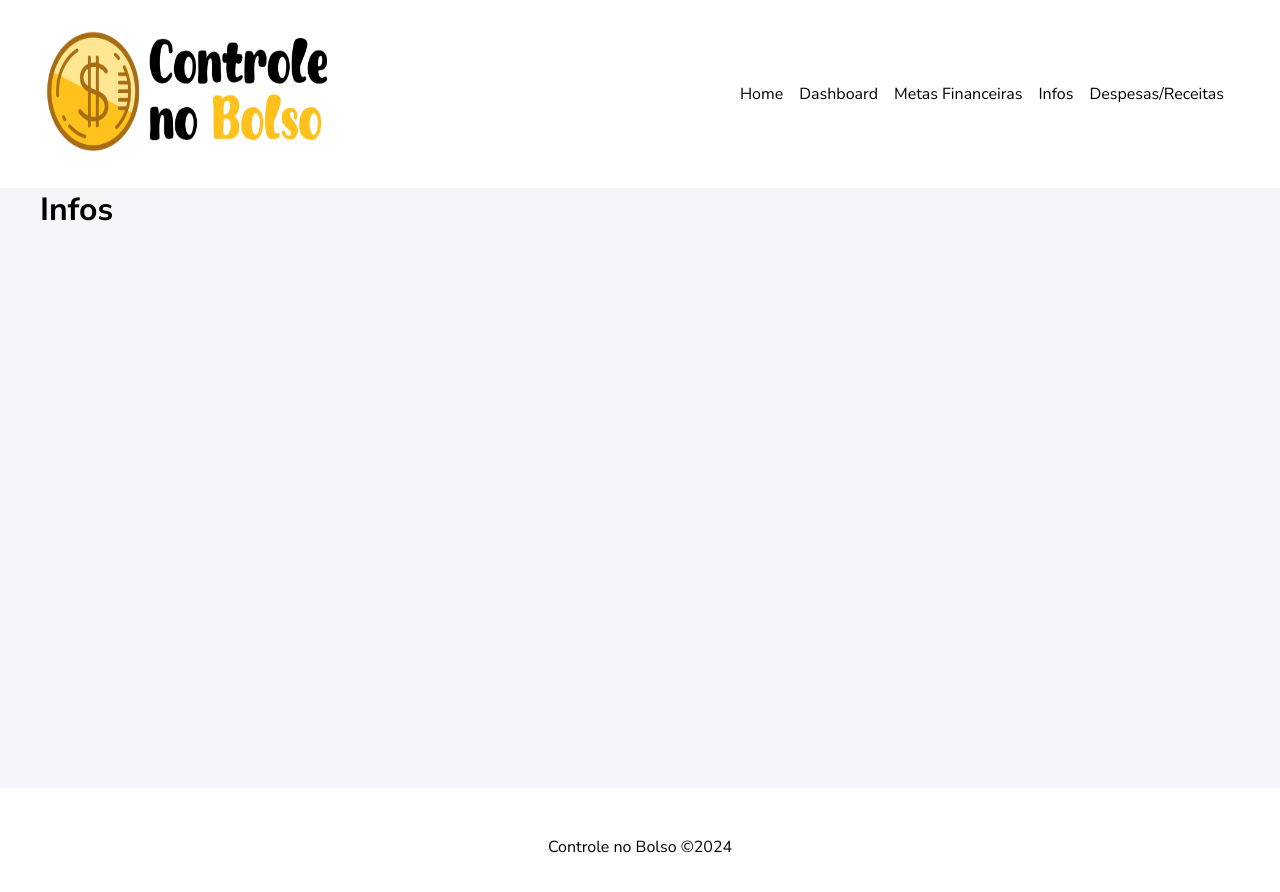
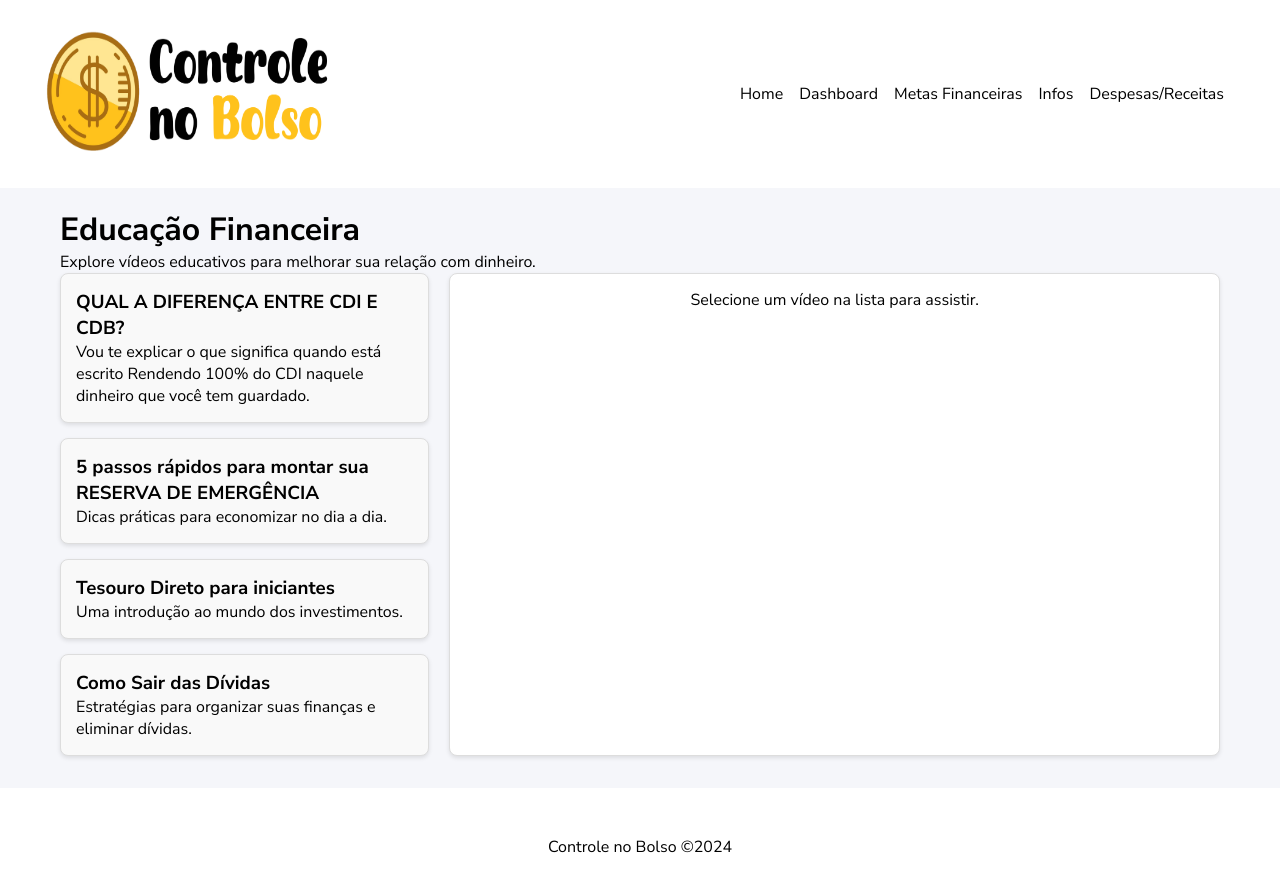
Before and after one commit to FlavioFigueiroa/Controle-no-Bolso, a React (Create React App) app: page /#/infos in a window 1280 px wide. Shown: the top 892 px of the page. Built offline with nearby package versions, Linux system fonts and the light colour scheme.

Commit message:
Página de vídeos

```diff
--- a/db.json
+++ b/db.json
@@ -29,6 +29,16 @@
         "id": "4",
         "name": "Despesa"
       }
+    },
+    {
+      "id": "7998",
+      "descricao": "JBL",
+      "data": "2024-11-04",
+      "valor": "2000",
+      "category": {
+        "id": "4",
+        "name": "Despesa"
+      }
     }
   ],
   "categories": [
--- a/package.json
+++ b/package.json
@@ -7,8 +7,10 @@
     "@testing-library/jest-dom": "^5.17.0",
     "@testing-library/react": "^13.4.0",
     "@testing-library/user-event": "^13.5.0",
+    "chart.js": "^4.4.6",
     "json-server": "^1.0.0-beta.2",
     "react": "^18.3.1",
+    "react-chartjs-2": "^5.2.0",
     "react-dom": "^18.3.1",
     "react-icons": "^5.3.0",
     "react-router-dom": "^6.26.2",
@@ -18,7 +20,7 @@
   },
   "scripts": {
     "predeploy": "npm run build",
-   "deploy": "gh-pages -d build",
+    "deploy": "gh-pages -d build",
     "start": "react-scripts start",
     "backend": "json-server --watch db.json --port 5000",
     "build": "react-scripts build",
--- a/src/components/pages/Dashboard.js
+++ b/src/components/pages/Dashboard.js
@@ -1,5 +1,151 @@
-function Dashboard(){
-    return <h1>Dashboard</h1>
+import React, { useEffect, useState } from "react";
+import { Bar, Line } from "react-chartjs-2";
+import {
+    Chart as ChartJS,
+    CategoryScale,
+    LinearScale,
+    BarElement,
+    LineElement,
+    Title,
+    Tooltip,
+    Legend,
+    PointElement,
+} from "chart.js";
+
+ChartJS.register(
+    CategoryScale,
+    LinearScale,
+    BarElement,
+    LineElement,
+    PointElement,
+    Title,
+    Tooltip,
+    Legend
+);
+
+
+function Dashboard() {
+    const [despesas, setDespesas] = useState([]);
+    const [periodo, setPeriodo] = useState("mensal");
+
+    useEffect(() => {
+        fetch("http://localhost:5000/despesas", {
+            method: "GET",
+            headers: {
+                "Content-Type": "application/json",
+            },
+        })
+            .then((response) => response.json())
+            .then((data) => setDespesas(data))
+            .catch((error) => console.error("Erro ao buscar despesas:", error));
+    }, []);
+
+    const filtrarPorPeriodo = (periodo) => {
+        const hoje = new Date();
+        return despesas.filter((despesa) => {
+            const dataDespesa = new Date(despesa.data);
+            if (periodo === "mensal") {
+                return (
+                    dataDespesa.getMonth() === hoje.getMonth() &&
+                    dataDespesa.getFullYear() === hoje.getFullYear()
+                );
+            }
+            if (periodo === "semanal") {
+                const umaSemanaAtras = new Date();
+                umaSemanaAtras.setDate(hoje.getDate() - 7);
+                return dataDespesa >= umaSemanaAtras && dataDespesa <= hoje;
+            }
+            if (periodo === "anual") {
+                return dataDespesa.getFullYear() === hoje.getFullYear();
+            }
+            return true;
+        });
+    };
+
+    const calcularTotal = (tipo) => {
+        return filtrarPorPeriodo(periodo)
+            .filter((despesa) => despesa.category.name === tipo)
+            .reduce((acc, despesa) => acc + parseFloat(despesa.valor), 0);
+    };
+
+    const prepararDadosParaGrafico = () => {
+        const despesasFiltradas = filtrarPorPeriodo(periodo);
+        const porCategoria = despesasFiltradas.reduce((acc, despesa) => {
+            const categoria = despesa.category.name;
+            acc[categoria] = (acc[categoria] || 0) + parseFloat(despesa.valor);
+            return acc;
+        }, {});
+
+        return {
+            labels: Object.keys(porCategoria),
+            datasets: [
+                {
+                    label: "Valores por Categoria",
+                    data: Object.values(porCategoria),
+                    backgroundColor: ["#FF6384", "#36A2EB", "#FFCE56", "#4BC0C0"],
+                },
+            ],
+        };
+    };
+
+    const dadosLinha = () => {
+        const despesasFiltradas = filtrarPorPeriodo(periodo);
+        const porData = despesasFiltradas.reduce((acc, despesa) => {
+            const data = new Date(despesa.data).toLocaleDateString("pt-BR");
+            acc[data] = (acc[data] || 0) + parseFloat(despesa.valor);
+            return acc;
+        }, {});
+
+        return {
+            labels: Object.keys(porData),
+            datasets: [
+                {
+                    label: "Despesas ao longo do tempo",
+                    data: Object.values(porData),
+                    borderColor: "#36A2EB",
+                    backgroundColor: "rgba(54, 162, 235, 0.2)",
+                    fill: true,
+                },
+            ],
+        };
+    };
+
+    return (
+        <div className="dashboard">
+            <h1>Dashboard Financeiro</h1>
+
+            {/* Controle de Período */}
+            <div className="periodo-select">
+                <label>Selecione o Período:</label>
+                <select onChange={(e) => setPeriodo(e.target.value)} value={periodo}>
+                    <option value="mensal">Mensal</option>
+                    <option value="semanal">Semanal</option>
+                    <option value="anual">Anual</option>
+                </select>
+            </div>
+
+            {/* Exibição dos Totais */}
+            <div className="totais-periodo">
+                <div>
+                    <h2>Total de Despesas ({periodo}):</h2>
+                    <p>R$ {calcularTotal("Despesa").toFixed(2)}</p>
+                </div>
+                <div>
+                    <h2>Total de Receitas ({periodo}):</h2>
+                    <p>R$ {calcularTotal("Receita").toFixed(2)}</p>
+                </div>
+            </div>
+
+            {/* Gráficos */}
+            <div className="graficos">
+                <h3>Distribuição por Categoria</h3>
+                <Bar data={prepararDadosParaGrafico()} />
+
+                <h3>Despesas ao Longo do Tempo</h3>
+                <Line data={dadosLinha()} />
+            </div>
+        </div>
+    );
 }
 
-export default Dashboard
+export default Dashboard;
--- a/src/components/pages/Infos.js
+++ b/src/components/pages/Infos.js
@@ -1,5 +1,74 @@
+import React, { useState } from "react";
+import styles from './Infos.module.css'
+
 function Infos(){
-    return <h1>Infos</h1>
-}
+    const [videoSelecionado, setVideoSelecionado] = useState(null);
+
+    const videos = [
+        {
+            id: 1,
+            titulo: "QUAL A DIFERENÇA ENTRE CDI E CDB?",
+            descricao: "Vou te explicar o que significa quando está escrito Rendendo 100% do CDI naquele dinheiro que você tem guardado.",
+            url: "https://www.youtube.com/embed/qH4-WvDiZbs?si=H7pdy1Aid-H9pE1I",
+        },
+        {
+            id: 2,
+            titulo: "5 passos rápidos para montar sua RESERVA DE EMERGÊNCIA",
+            descricao: "Dicas práticas para economizar no dia a dia.",
+            url: "https://www.youtube.com/embed/egtTW_zvqJM?si=dlt1jZIMYi32szb4",
+        },
+        {
+            id: 3,
+            titulo: "Tesouro Direto para iniciantes",
+            descricao: "Uma introdução ao mundo dos investimentos.",
+            url: "https://www.youtube.com/embed/y2sBkIX72-g?si=1bBg9lvrMvmx_EeU",
+        },
+        {
+            id: 4,
+            titulo: "Como Sair das Dívidas",
+            descricao: "Estratégias para organizar suas finanças e eliminar dívidas.",
+            url: "https://www.youtube.com/embed/CX_DQKthhig?si=6IuhFqnpAhHkPxLx",
+        },
+    ];
+
+    return (
+        <div className={styles.educacao_financeira}>
+            <h1>Educação Financeira</h1>
+            <p>Explore vídeos educativos para melhorar sua relação com dinheiro.</p>
+
+            <div className={styles.conteudo}>
+                {/* Lista de vídeos na coluna esquerda */}
+                <div className={styles.lista_videos}>
+                    {videos.map((video) => (
+                        <div key={video.id} className={styles.card_video} onClick={() => setVideoSelecionado(video)}>
+                            <h3>{video.titulo}</h3>
+                            <p>{video.descricao}</p>
+                        </div>
+                    ))}
+                </div>
+
+                {/* Player do Vídeo Selecionado na coluna direita */}
+                <div className={styles.player_video}>
+                    {videoSelecionado ? (
+                        <>
+                            <h2>{videoSelecionado.titulo}</h2>
+                            <iframe
+                                width="100%"
+                                height="315"
+                                src={videoSelecionado.url}
+                                title={videoSelecionado.titulo}
+                                frameBorder="0"
+                                allow="accelerometer; autoplay; clipboard-write; encrypted-media; gyroscope; picture-in-picture"
+                                allowFullScreen
+                            ></iframe>
+                        </>
+                    ) : (
+                        <p>Selecione um vídeo na lista para assistir.</p>
+                    )}
+                </div>
+            </div>
+        </div>
+    );
+};
 
 export default Infos
--- /dev/null
+++ b/src/components/pages/Infos.module.css
@@ -0,0 +1,51 @@
+.educacao_financeira {
+    padding: 20px;
+}
+
+.conteudo {
+    display: flex;
+    gap: 20px;
+}
+
+/* Lista de vídeos (coluna esquerda) */
+.lista_videos {
+    flex: 1;
+    display: flex;
+    flex-direction: column;
+    gap: 15px;
+}
+
+.card_video {
+    border: 1px solid #ddd;
+    padding: 15px;
+    border-radius: 8px;
+    cursor: pointer;
+    background-color: #f9f9f9;
+    transition: transform 0.2s, box-shadow 0.2s;
+    box-shadow: 0 2px 4px rgba(0, 0, 0, 0.1);
+}
+
+.card_video:hover {
+    transform: scale(1.05);
+    box-shadow: 0 4px 8px rgba(0, 0, 0, 0.2);
+}
+
+/* Player de vídeo (coluna direita) */
+.player_video {
+    flex: 2;
+    display: flex;
+    flex-direction: column;
+    align-items: center;
+    justify-content: flex-start;
+    padding: 15px;
+    border: 1px solid #ddd;
+    border-radius: 8px;
+    background-color: #ffffff;
+    box-shadow: 0 2px 4px rgba(0, 0, 0, 0.1);
+}
+
+.player_video iframe {
+    width: 100%;
+    max-width: 560px;
+    height: 315px;
+}
```
Also changed, not shown: 1 other file (tests, documents, lock files or other folders).
